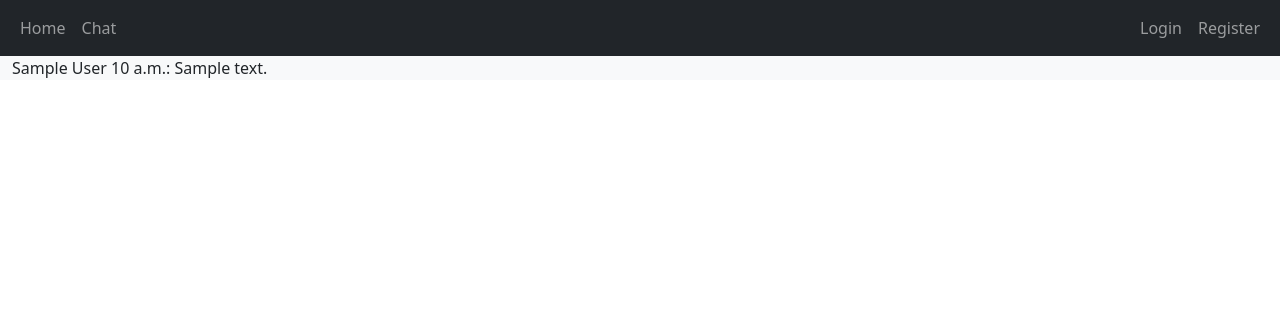
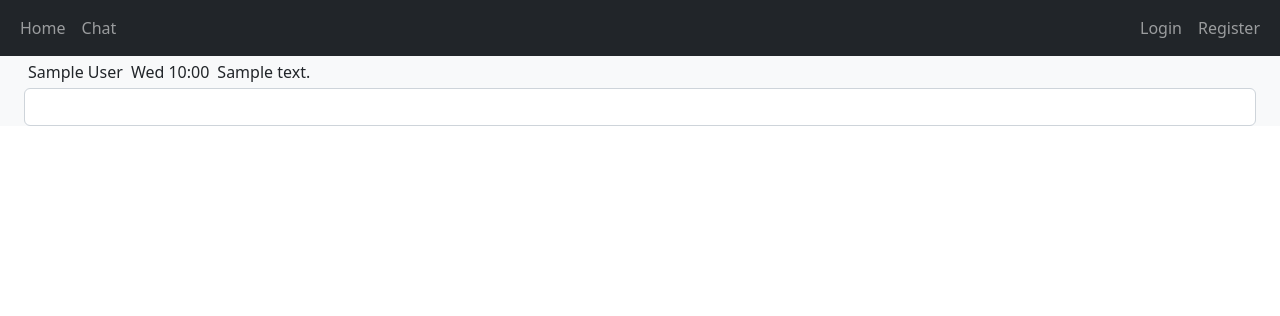
Before and after one commit to wwszola/mysite, a Django app: template chat/templates/chat/index.html in a window 1280 px wide. Shown: the top 316 px of the page. Run offline with Django 4.2, Linux system fonts and the light colour scheme; the template is opened without the code that fills it: most values are stand-ins (such as "Sample title", 1, 10 or a date in 2020); data that the repository does not hold is empty.

Commit message:
scrollable chat snippet with posting

```diff
--- /dev/null
+++ b/chat/templates/chat/chat_index_snippet.html
@@ -0,0 +1,24 @@
+{% if message_list %}
+    <div class="container-fluid overflow-auto"
+         style="max-height: 8em;
+                flex-direction: column-reverse">
+        <table class="table-sm">
+            <tbody>
+                {% for message in message_list %}
+                    <tr>
+                        <td style="overflow-wrap: break-word">{{ message.author }}</td>
+                        <td style="white-space: nowrap">{{ message.pub_datetime|date:"D" }} {{ message.pub_datetime|time:"G:i" }}</td>
+                        <td>{{ message.content }}</td>
+                    </tr>
+                {% endfor %}
+            </tbody>
+        </table>
+    </div>
+    <div class="container-fluid">
+        <form method="post" action="{% url 'chat:post' %}">
+            {% csrf_token %}
+            <input type="text" class="form-control" name="content" autocomplete="off">
+            <input type="submit" hidden value="submit">
+        </form>
+    </div>
+{% endif %}
--- a/chat/templates/chat/index.html
+++ b/chat/templates/chat/index.html
@@ -1,6 +1,4 @@
 {% extends "base.html" %}
 {% block content %}
-    {% for message in message_list %}
-        <p>{{ message.author }} {{ message.pub_datetime|time }}: {{ message.content }}</p>
-    {% endfor %}
+    {% include "chat/chat_index_snippet.html" %}
 {% endblock %}
```
